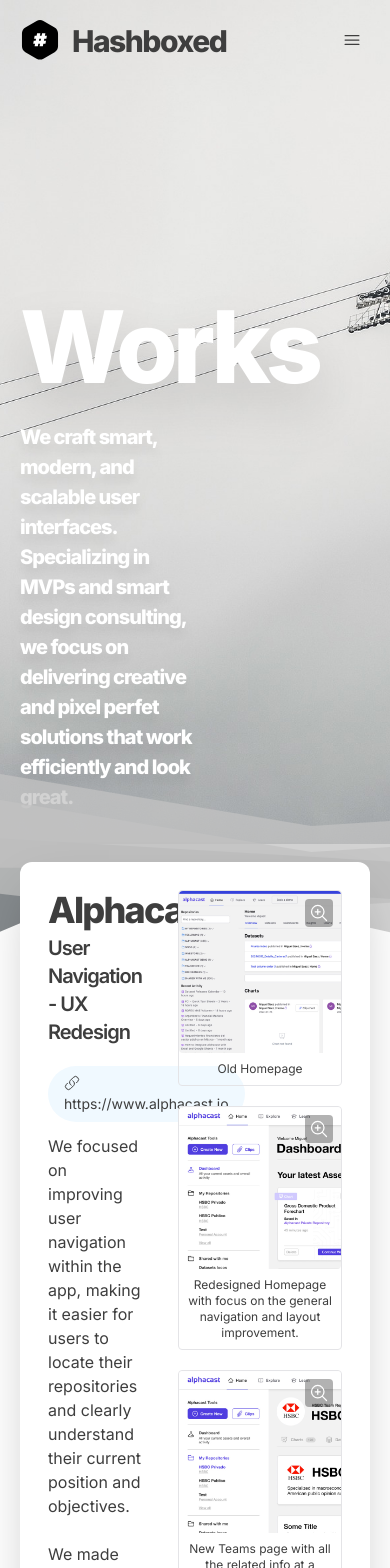
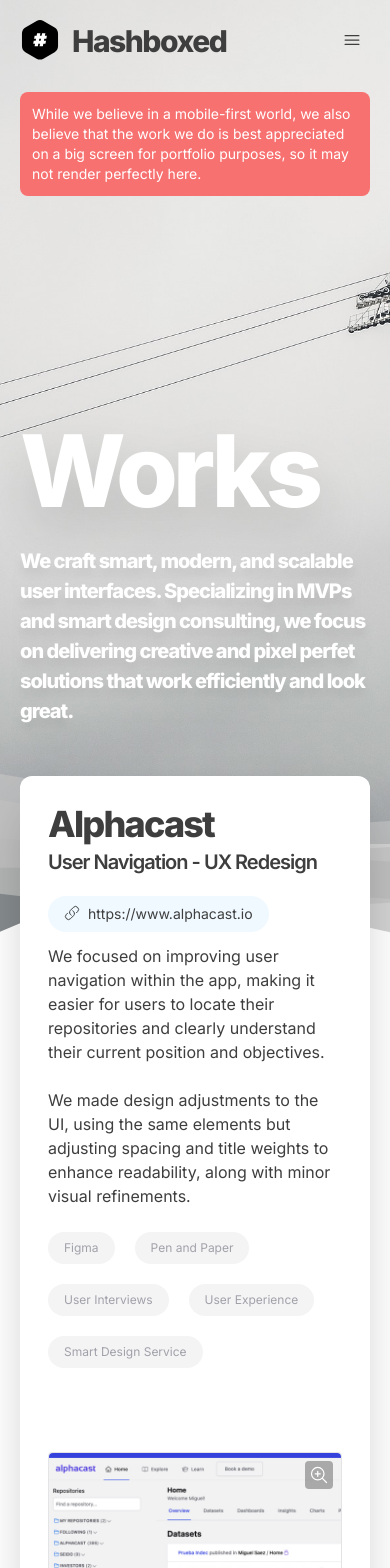
Before and after one commit to gugote/hashboxed, a Next.js app: page /works in a window 390 px wide. Shown: the top 1568 px of the page. Built offline with nearby package versions, Linux system fonts and the light colour scheme.

Commit message:
Added pseudo mobile support to works page

```diff
--- a/src/app/works/ProjectCards.tsx
+++ b/src/app/works/ProjectCards.tsx
@@ -50,8 +50,8 @@
     <div className={layoutClass}>
       {ProjectsData.map((project: ProjectsDataTypes) => (
         project.active && (
-          <div key={project.title} className="project-card flex flex-row justify-between bg-white p-7 rounded-xl shadow-2xl mb-20 gap-8">
-            <div className="w-1/3 sticky top-5 self-start mb-8">
+          <div key={project.title} className="project-card flex flex-col lg:flex-row justify-between bg-white p-7 rounded-xl shadow-2xl mb-20 gap-8">
+            <div className="w-full lg:w-1/3 lg:sticky top-5 self-start mb-2 lg:mb-8">
               <h2 className="text-4xl font-extrabold tracking-tighter mb-1">
                 {project.title}
               </h2>
@@ -64,7 +64,7 @@
                 {project.href}
               </Link>
               )}
-            <p className="mb-2" dangerouslySetInnerHTML={{ __html: project.description }}></p>
+            <p className="mb-1 lg:mb-2" dangerouslySetInnerHTML={{ __html: project.description }}></p>
               <div className="w-full my-6">
                 {project.tech?.map((tech, index) => (
                   <span key={index} className="bg-zinc-100 text-zinc-400 py-2 px-4 inline-block mr-5 mb-5 w-auto text-xs rounded-full">{tech}</span>
@@ -78,7 +78,7 @@
                 </Link>
               )}
             </div>
-            <div className="images-container w-2/3">
+            <div className="images-container w-full lg:w-2/3">
               {project.images &&
                 project.images.map((image, index) => (
                   <div key={index} className="project-image-item border border-zinc-200 rounded mb-5 relative group">
--- a/src/app/works/page.tsx
+++ b/src/app/works/page.tsx
@@ -12,8 +12,9 @@
         <div className="background bg-works-bg-01 h-dvh bg-cover bg-bottom">
           <Header layoutClass="pt-5 w-[calc(100%-40px)] max-w-[1000px] mx-auto"/>
           <div className="container w-[calc(100%-40px)] max-w-[1000px] mx-auto relative">
+            <p className="my-5 text-sm text-white bg-red-400 rounded-lg p-3 lg:hidden">While we believe in a mobile-first world, we also believe that the work we do is best appreciated on a big screen for portfolio purposes, so it may not render perfectly here.</p>
             <h1 className="text-[100px] font-extrabold tracking-tighter text-white mt-[200px] drop-shadow-2xl">Works</h1>
-            <p className="mb-[50px] w-1/2 text-[20px] text-white font-extrabold tracking-tighter drop-shadow-xl">We craft smart, modern, and scalable user interfaces. Specializing in MVPs and smart design consulting, we focus on delivering creative and pixel perfet solutions that work efficiently and look great.</p>
+            <p className="mb-[50px] w-full lg:w-1/2 text-[20px] text-white font-extrabold tracking-tighter drop-shadow-xl">We craft smart, modern, and scalable user interfaces. Specializing in MVPs and smart design consulting, we focus on delivering creative and pixel perfet solutions that work efficiently and look great.</p>
             <ProjectCards layoutClass="z-30 relative"/>
             <div className='footer w-full justify-center flex flex-row my-5 py-5 border-t-[0.5px]'>
               <div className="logo mr-5 mb-5 w-8 h-8 block relative">
```
